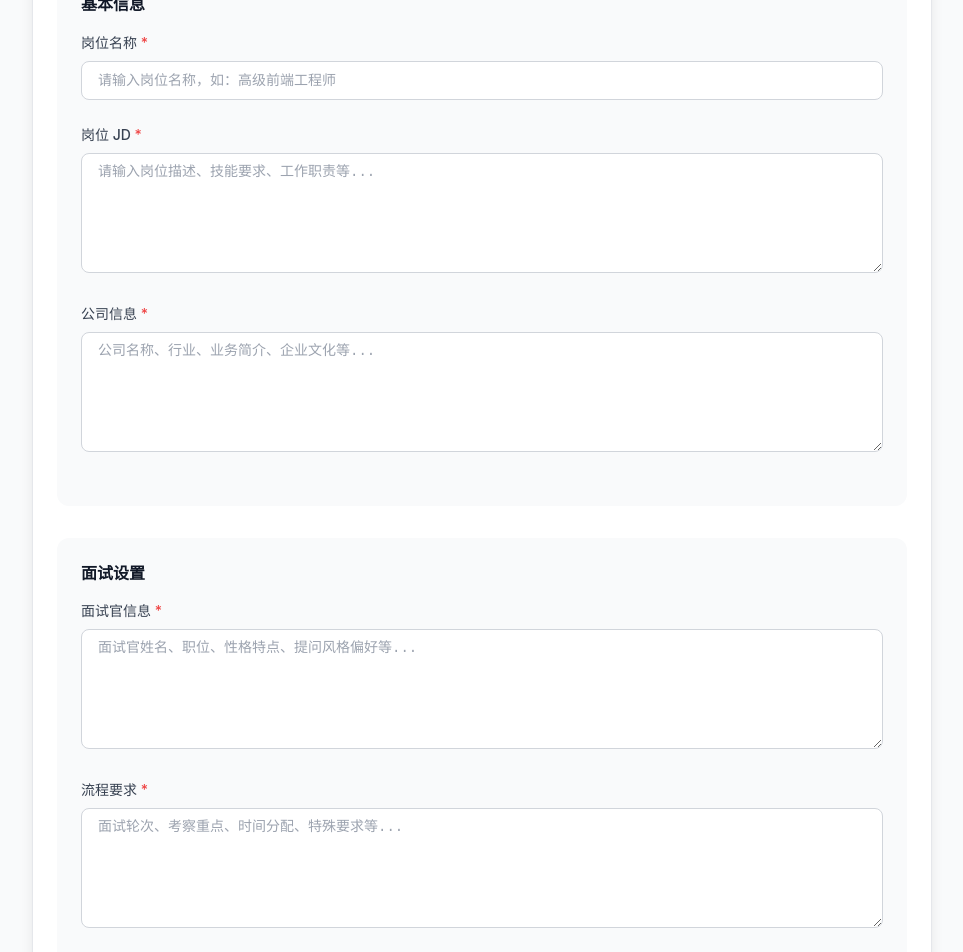
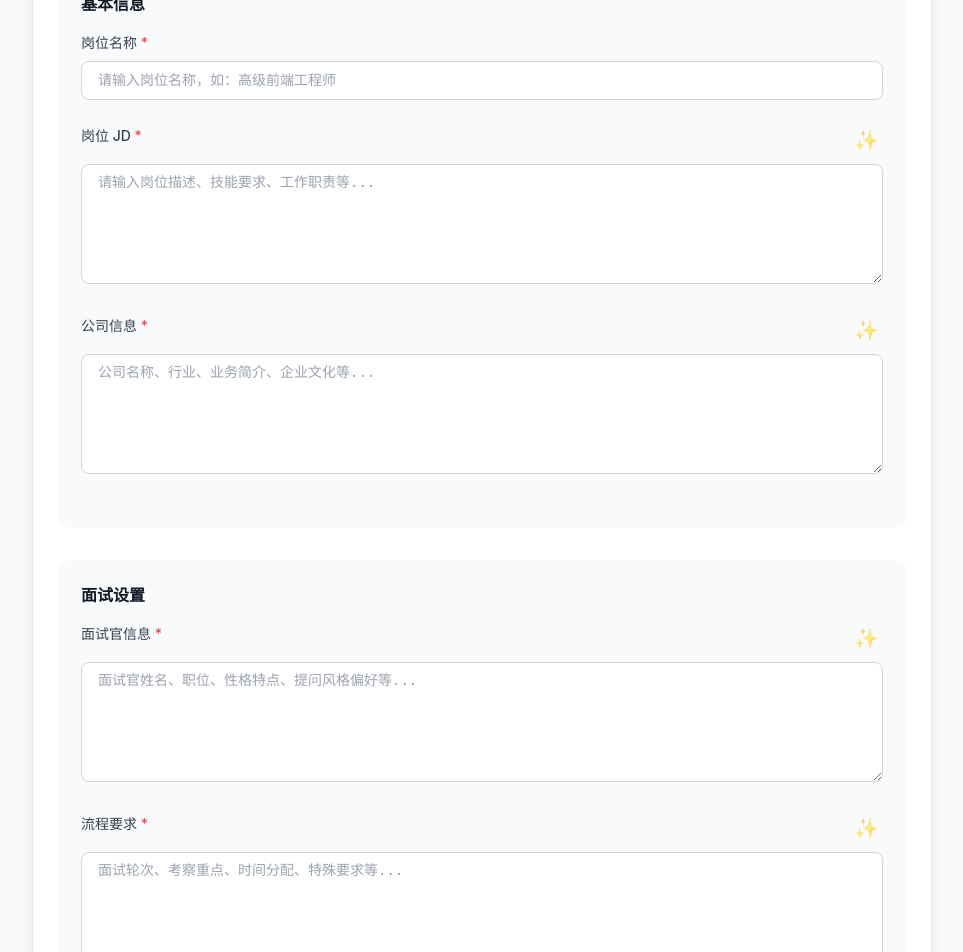
Before and after one commit to feng-crazy/interviewpilot, a React (Vite) app in the folder frontend/: page /positions/create in a window 1280 px wide. Shown: the part 240-1192 px from the top of the page, without its empty margins (158-1121 px from the left). Built offline with nearby package versions, Linux system fonts and the light colour scheme; no server answers.

Commit message:
feat: 在岗位创建页面添加AI优化按钮和状态管理

```diff
--- a/frontend/src/pages/JobPositionCreatePage.tsx
+++ b/frontend/src/pages/JobPositionCreatePage.tsx
@@ -1,6 +1,6 @@
 import { useState } from 'react';
 import { useNavigate } from 'react-router-dom';
-import { createJobPosition } from '../services/api';
+import { createJobPosition, optimizeContent } from '../services/api';
 import type { JobPositionCreateRequest } from '../types/interview';
 
 export default function JobPositionCreatePage() {
@@ -15,6 +15,53 @@ export default function JobPositionCreatePage() {
     default_max_questions: 10,
     default_max_duration: 1800,
   });
+
+  const [optimizeLoading, setOptimizeLoading] = useState({
+    jd: false,
+    company: false,
+    interviewer: false,
+    process: false,
+  });
+
+  function buildContext(fieldType: string, data: typeof formData) {
+    const contextFields: Record<string, string[]> = {
+      jd: ['company_info', 'interviewer_info', 'process_requirement'],
+      company: ['jd_text', 'interviewer_info', 'process_requirement'],
+      interviewer: ['jd_text', 'company_info', 'process_requirement'],
+      process: ['jd_text', 'company_info', 'interviewer_info'],
+    };
+
+    const context: Record<string, string> = {};
+    for (const field of contextFields[fieldType]) {
+      const value = data[field as keyof typeof data];
+      if (typeof value === 'string' && value.trim()) {
+        context[field] = value;
+      }
+    }
+    return context;
+  }
+
+  async function handleOptimize(fieldType: string, currentContent: string) {
+    setOptimizeLoading({ ...optimizeLoading, [fieldType]: true });
+
+    try {
+      const context = buildContext(fieldType, formData);
+      const result = await optimizeContent(fieldType, currentContent, context);
+
+      const fieldNameMap: Record<string, string> = {
+        jd: 'jd_text',
+        company: 'company_info',
+        interviewer: 'interviewer_info',
+        process: 'process_requirement',
+      };
+
+      setFormData({ ...formData, [fieldNameMap[fieldType]]: result.optimized_content });
+    } catch (error) {
+      console.error('优化失败:', error);
+    } finally {
+      setOptimizeLoading({ ...optimizeLoading, [fieldType]: false });
+    }
+  }
 
   const handleSubmit = async (e: React.FormEvent) => {
     e.preventDefault();
@@ -54,7 +101,18 @@ export default function JobPositionCreatePage() {
           </div>
 
           <div className="form-group">
-            <label className="label label-required">岗位 JD</label>
+            <div style={{ display: 'flex', justifyContent: 'space-between', alignItems: 'center', marginBottom: '0.5rem' }}>
+              <label className="label label-required">岗位 JD</label>
+              <button
+                type="button"
+                className="ai-optimize-button"
+                onClick={() => handleOptimize('jd', formData.jd_text)}
+                disabled={optimizeLoading.jd}
+                title="AI优化"
+              >
+                {optimizeLoading.jd ? <span className="loading-spinner"></span> : '✨'}
+              </button>
+            </div>
             <textarea
               className="textarea"
               value={formData.jd_text}
@@ -65,7 +123,18 @@ export default function JobPositionCreatePage() {
           </div>
 
           <div className="form-group">
-            <label className="label label-required">公司信息</label>
+            <div style={{ display: 'flex', justifyContent: 'space-between', alignItems: 'center', marginBottom: '0.5rem' }}>
+              <label className="label label-required">公司信息</label>
+              <button
+                type="button"
+                className="ai-optimize-button"
+                onClick={() => handleOptimize('company', formData.company_info)}
+                disabled={optimizeLoading.company}
+                title="AI优化"
+              >
+                {optimizeLoading.company ? <span className="loading-spinner"></span> : '✨'}
+              </button>
+            </div>
             <textarea
               className="textarea"
               value={formData.company_info}
@@ -80,7 +149,18 @@ export default function JobPositionCreatePage() {
           <h3 style={{ marginBottom: 'var(--spacing-md)', fontSize: '1rem' }}>面试设置</h3>
 
           <div className="form-group">
-            <label className="label label-required">面试官信息</label>
+            <div style={{ display: 'flex', justifyContent: 'space-between', alignItems: 'center', marginBottom: '0.5rem' }}>
+              <label className="label label-required">面试官信息</label>
+              <button
+                type="button"
+                className="ai-optimize-button"
+                onClick={() => handleOptimize('interviewer', formData.interviewer_info)}
+                disabled={optimizeLoading.interviewer}
+                title="AI优化"
+              >
+                {optimizeLoading.interviewer ? <span className="loading-spinner"></span> : '✨'}
+              </button>
+            </div>
             <textarea
               className="textarea"
               value={formData.interviewer_info}
@@ -91,7 +171,18 @@ export default function JobPositionCreatePage() {
           </div>
 
           <div className="form-group">
-            <label className="label label-required">流程要求</label>
+            <div style={{ display: 'flex', justifyContent: 'space-between', alignItems: 'center', marginBottom: '0.5rem' }}>
+              <label className="label label-required">流程要求</label>
+              <button
+                type="button"
+                className="ai-optimize-button"
+                onClick={() => handleOptimize('process', formData.process_requirement)}
+                disabled={optimizeLoading.process}
+                title="AI优化"
+              >
+                {optimizeLoading.process ? <span className="loading-spinner"></span> : '✨'}
+              </button>
+            </div>
             <textarea
               className="textarea"
               value={formData.process_requirement}
```
Also changed, not shown: 2 other files (tests, documents, lock files or other folders).
